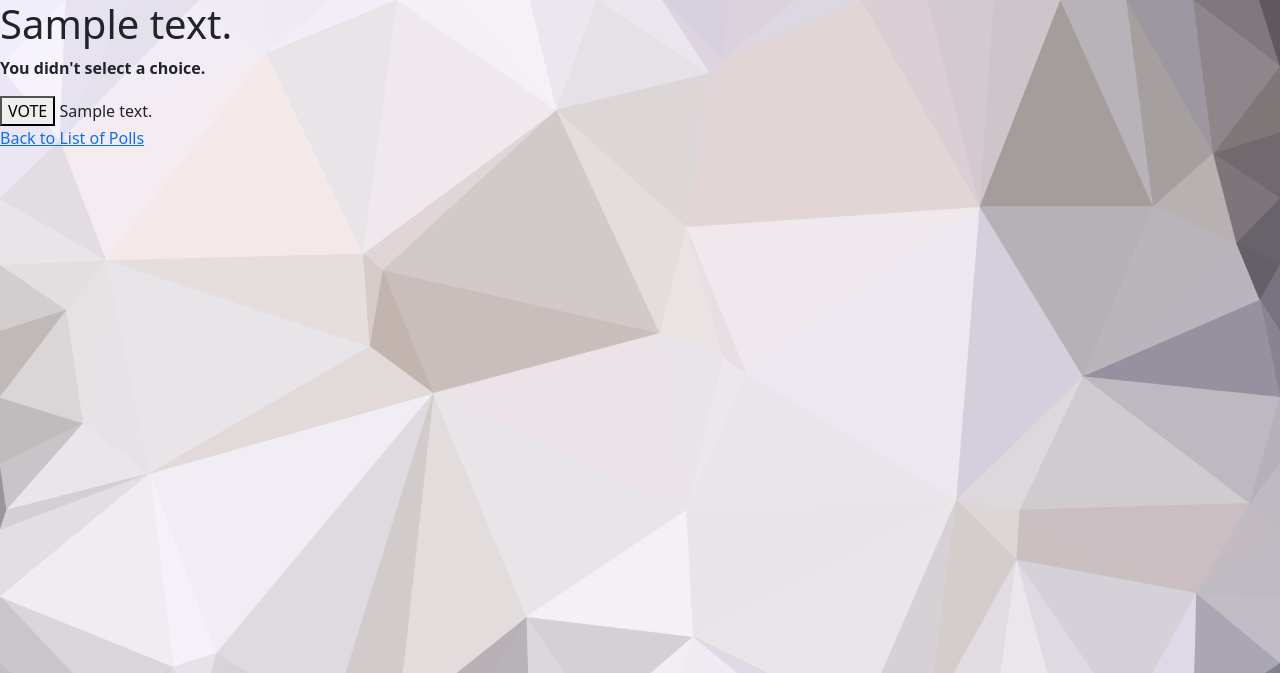
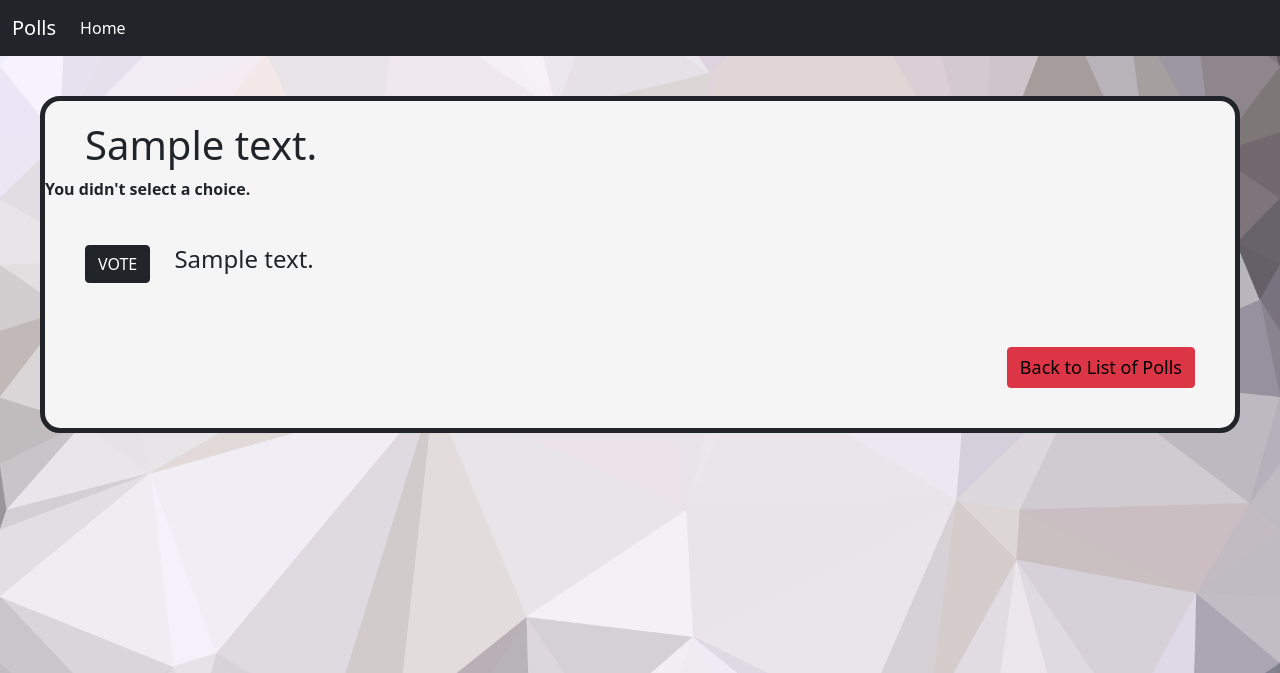
Before and after one commit to wave49192/ku-polls, a Django app: page /polls/1/vote/ in a window 1280 px wide. Shown: the top 673 px of the page. Run offline with Django 3.2, Linux system fonts and the light colour scheme; tables that the repository leaves empty hold one stand-in row (values such as "Sample post").

Commit message:
stlying detail index and results page

```diff
--- a/polls/templates/polls/detail.html
+++ b/polls/templates/polls/detail.html
@@ -1,18 +1,42 @@
 {% extends "polls/bootstrap.html" %}
 {% block content %}
+    <nav class="navbar navbar-expand-lg navbar-dark bg-dark">
+        <div class="container-fluid">
+            <a class="navbar-brand" href="{% url 'polls:index' %}">Polls</a>
+            <button class="navbar-toggler" type="button" data-bs-toggle="collapse"
+                    data-bs-target="#navbarSupportedContent" aria-controls="navbarSupportedContent"
+                    aria-expanded="false" aria-label="Toggle navigation">
+                <span class="navbar-toggler-icon"></span>
+            </button>
+            <div class="collapse navbar-collapse" id="navbarSupportedContent">
+                <ul class="navbar-nav me-auto mb-2 mb-lg-0">
+                    <li class="nav-item">
+                        <a class="nav-link active" aria-current="page" href="{% url 'polls:index' %}">Home</a>
+                    </li>
+                </ul>
 
-<h1>{{ question.question_text }}</h1>
+            </div>
+        </div>
+    </nav>
+    <div style="margin: 40px; border-style: solid;border-radius: 20px;border-width: thick;
+    background-color: whitesmoke">
+<h1 style="margin-left: 40px;margin-top: 20px">{{ question.question_text }}</h1>
 {% if error_message %}<p><strong>{{ error_message }}</strong></p>{% endif %}
-
+<div style="margin: 40px">
 <form action="{% url 'polls:vote' question.id %}" method="post">
 {% csrf_token %}
 {% for choice in question.choice_set.all %}
-    <button type="radio" name="choice" id="choice{{ forloop.counter }}" value="{{ choice.id }}"> VOTE</button>
-    <label for="choice{{ forloop.counter }}">{{ choice.choice_text }}</label><br>
-
+    <div style="margin-top: 20px">
+    <button  type="submit"  class="btn btn-dark" name="choice" id="choice{{ forloop.counter }}" value="{{ choice.id }}"> VOTE</button>
+    <label for="choice{{ forloop.counter }}"style="margin-left: 20px;font-size: x-large">{{ choice.choice_text }}</label></div><br>
 {% endfor %}
 
 </form>
-<a href="{% url 'polls:index' %}">Back to List of Polls</a>
-
+<div style="margin-top: 40px;text-align: right">
+    <button  class="btn btn-danger">
+    <a href="{% url 'polls:index' %}" style="text-decoration: none;color:black;font-size: large ">Back to List of Polls</a>
+        </button>
+    </div>
+</div>
+</div>
 {% endblock %}
```
Also changed, not shown: polls/templates/polls/index.html (+4 -4 lines), polls/templates/polls/results.html (+29 -4 lines).
